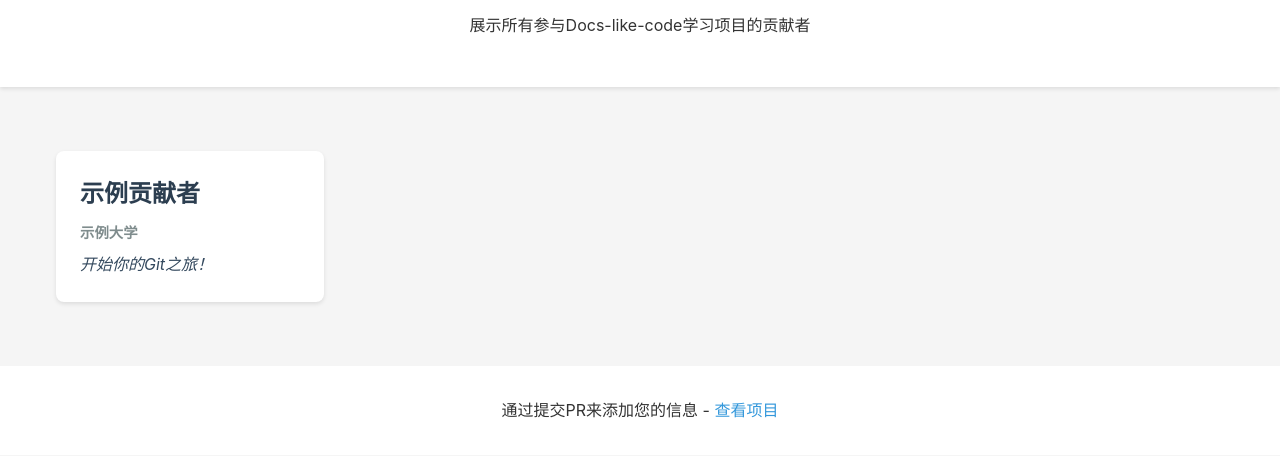
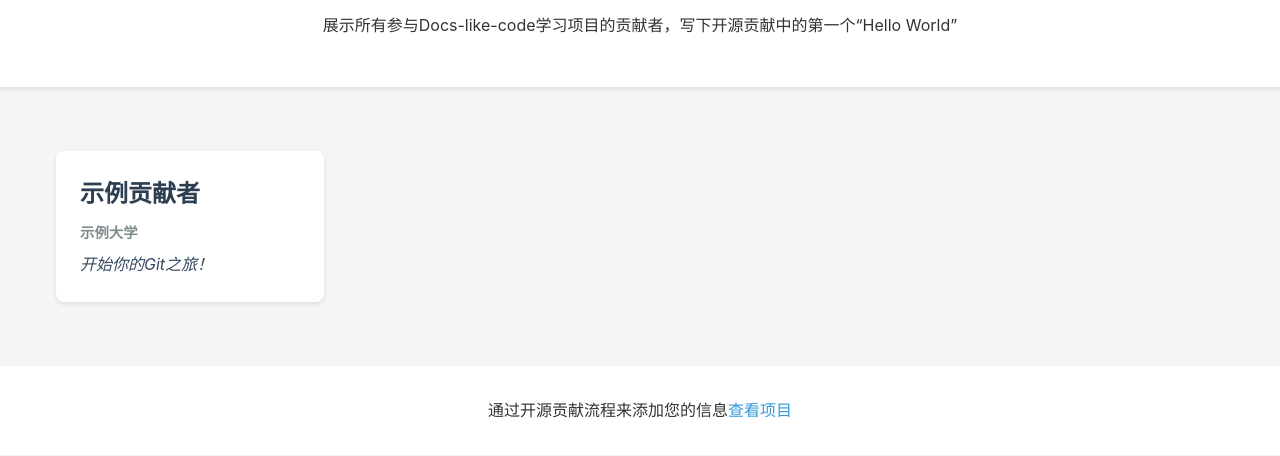
Before and after one commit to TCCQUPT/Hello_technical_writing, a website: page index.html in a window 1280 px wide. Shown: the part 102-558 px from the top of the page. Drawn offline with Linux system fonts and the light colour scheme.

Commit message:
Update index.html

```diff
--- a/index.html
+++ b/index.html
@@ -6,13 +6,13 @@
     <meta http-equiv="Cache-Control" content="no-cache, no-store, must-revalidate">
     <meta http-equiv="Pragma" content="no-cache">
     <meta http-equiv="Expires" content="0">
-    <title>Git 贡献者展示</title>
+    <title>GitHub学习者展示</title>
     <link rel="stylesheet" href="styles.css">
 </head>
 <body>
     <header>
         <h1>Hello Technical Writers</h1>
-        <p>展示所有参与Docs-like-code学习项目的贡献者</p>
+        <p>展示所有参与Docs-like-code学习项目的贡献者，写下开源贡献中的第一个“Hello World”</p>
     </header>
 
     <main>
@@ -24,7 +24,7 @@
     </main>
 
     <footer>
-        <p>通过提交PR来添加您的信息 - <a href="https://github.com/TCCQUPT/Hello_technical_writing/tree/main" target="_blank">查看项目</a></p>
+        <p>通过开源贡献流程来添加您的信息<a href="https://github.com/TCCQUPT/Hello_technical_writing/tree/main" target="_blank">查看项目</a></p>
     </footer>
 
     <script src="script.js"></script>
```
